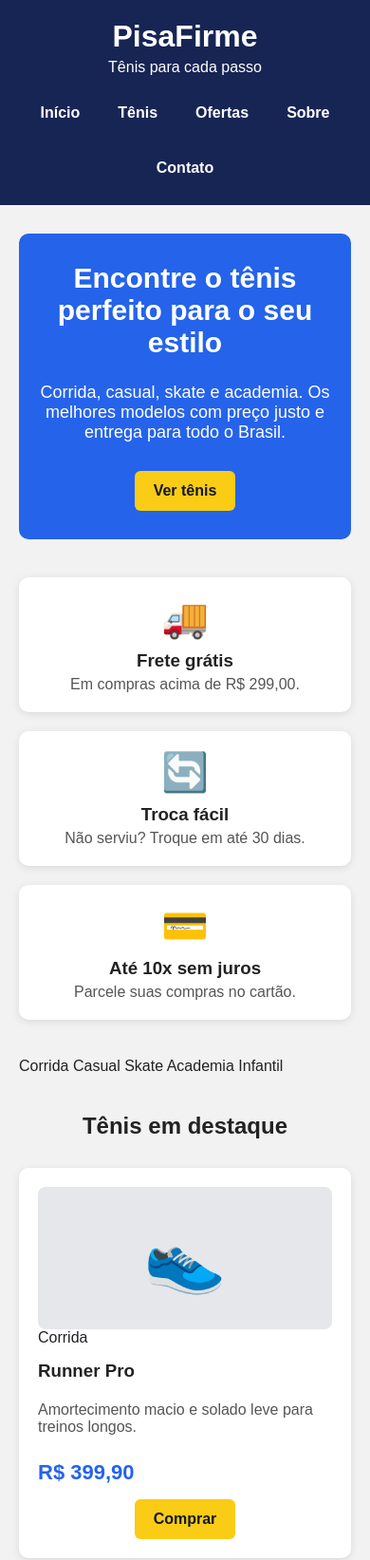
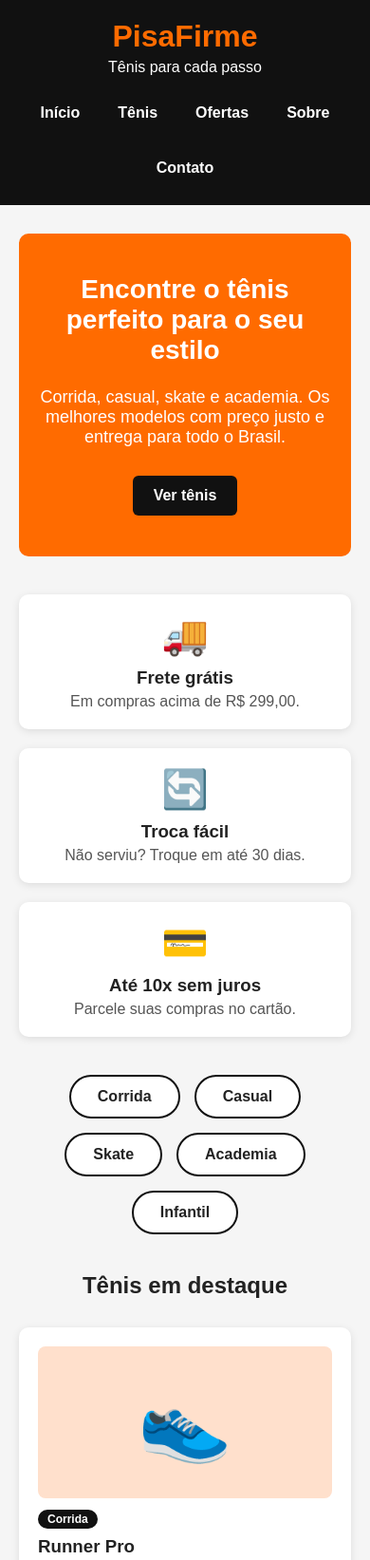
Before and after one commit to tiagoidio20/loja-web, a plain HTML site: page index.html in a window 390 px wide. Shown: the top 1643 px of the page at 95% size. Drawn offline with Linux system fonts and the light colour scheme.

Commit message:
Update background colors and styles in CSS

```diff
--- a/style.css
+++ b/style.css
@@ -14,7 +14,7 @@ html {
 body {
     margin: 0;
     font-family: Arial, Helvetica, sans-serif;
-    background-color: #f2f2f2;
+    background-color: #f5f5f5;
     color: #222;
 
     /* rodapé sempre no fim da página */
@@ -34,7 +34,7 @@ a {
 =================================== */
 
 .cabecalho {
-    background-color: #172554;
+    background-color: #111111;
     color: white;
     padding: 20px 8%;
 
@@ -47,6 +47,7 @@ a {
 
 .logo h1 {
     margin: 0;
+    color: #ff6b00;
 }
 
 .logo p {
@@ -71,8 +72,8 @@ a {
 }
 
 .menu a:hover {
-    background-color: white;
-    color: #172554;
+    background-color: #ff6b00;
+    color: white;
     border-radius: 5px;
 }
 
@@ -99,8 +100,8 @@ main {
 =================================== */
 
 .banner {
-    min-height: 320px;
-    background-color: #2563eb;
+    min-height: 340px;
+    background-color: #ff6b00;
     color: white;
     border-radius: 10px;
     padding: 50px;
@@ -136,16 +137,16 @@ main {
     align-items: center;
     width: fit-content;
 
-    background-color: #facc15;
-    color: #111827;
-    padding: 12px 20px;
+    background-color: #111111;
+    color: white;
+    padding: 12px 22px;
     border-radius: 6px;
     font-weight: bold;
     margin: 15px auto 0;
 }
 
 .botao:hover {
-    background-color: #eab308;
+    background-color: #333333;
 }
 
 
@@ -187,6 +188,31 @@ main {
 
 
 /* ===================================
+   CATEGORIAS
+=================================== */
+
+.categorias {
+    display: flex;
+    flex-wrap: wrap;
+    justify-content: center;
+    gap: 15px;
+}
+
+.categoria {
+    padding: 12px 28px;
+    background-color: white;
+    border: 2px solid #111111;
+    border-radius: 30px;
+    font-weight: bold;
+}
+
+.categoria:hover {
+    background-color: #111111;
+    color: white;
+}
+
+
+/* ===================================
    PRODUTOS
 =================================== */
 
@@ -216,7 +242,7 @@ main {
 }
 
 .produto h3 {
-    margin: 15px 0 5px;
+    margin: 8px 0 5px;
 }
 
 .produto p {
@@ -225,19 +251,38 @@ main {
 }
 
 .produto-imagem {
-    height: 150px;
-    background-color: #e5e7eb;
+    height: 160px;
     border-radius: 8px;
-    font-size: 70px;
+    font-size: 80px;
 
     display: flex;
     justify-content: center;
     align-items: center;
 }
 
+.fundo-1 { background-color: #ffe0cc; }
+.fundo-2 { background-color: #dbeafe; }
+.fundo-3 { background-color: #dcfce7; }
+.fundo-4 { background-color: #fce7f3; }
+.fundo-5 { background-color: #fef9c3; }
+.fundo-6 { background-color: #e5e7eb; }
+.fundo-7 { background-color: #ede9fe; }
+.fundo-8 { background-color: #ccfbf1; }
+
+.tag {
+    margin-top: 12px;
+    width: fit-content;
+    padding: 3px 10px;
+    border-radius: 20px;
+    background-color: #111111;
+    color: white;
+    font-size: 12px;
+    font-weight: bold;
+}
+
 .preco {
     font-size: 22px;
-    color: #2563eb;
+    color: #ff6b00;
     margin-top: 10px;
 }
 
@@ -265,7 +310,7 @@ main {
 
 .oferta {
     flex: 1;
-    background-color: #172554;
+    background-color: #111111;
     color: white;
     padding: 30px;
     border-radius: 10px;
@@ -287,12 +332,17 @@ main {
 .oferta span {
     font-size: 28px;
     font-weight: bold;
-    color: #facc15;
+    color: #ff6b00;
     margin-top: 5px;
 }
 
 .oferta .botao {
     margin-left: 0;
+    background-color: #ff6b00;
+}
+
+.oferta .botao:hover {
+    background-color: #e65f00;
 }
 
 
@@ -301,7 +351,7 @@ main {
 =================================== */
 
 .rodape {
-    background-color: #111827;
+    background-color: #111111;
     color: white;
     padding: 40px 8%;
 
@@ -319,6 +369,7 @@ main {
 
 .rodape h3 {
     margin: 0;
+    color: #ff6b00;
 }
 
 .rodape p {
@@ -354,7 +405,7 @@ main {
     }
 
     .banner h2 {
-        font-size: 30px;
+        font-size: 28px;
     }
 
     .produto {
```
